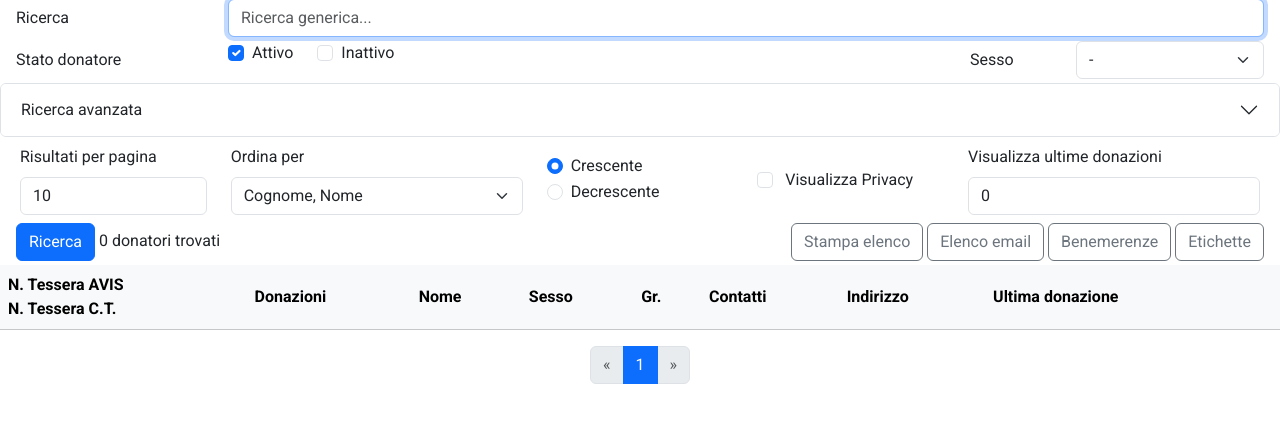
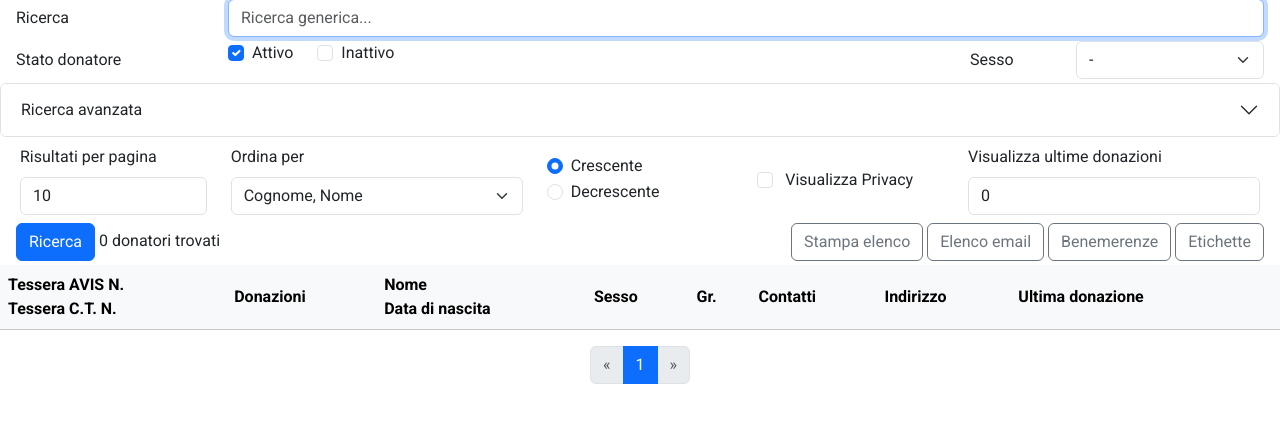
Before and after one commit to dennybiasiolli/gestione-donatori, a Django app: page /donatori/ in a window 1280 px wide. Shown: the part 65-488 px from the top of the page. Run offline with Django 4.2, Linux system fonts and the light colour scheme; the visitor is signed in with stand-in values (Sample User, id 1); data comes from the database, SQL or seed files in the repository; data that the repository does not hold is empty; some libraries are stand-ins or nearby versions.

Commit message:
donatore_list: aggiunta data di nascita alla visualizzazione e alle stampe

```diff
--- a/avis/templates/avis/donatore_detail.html
+++ b/avis/templates/avis/donatore_detail.html
@@ -43,7 +43,7 @@
                 {% endif %} -->
             </div>
             <div class="col-4 text-center">
-                N. Tessera AVIS {{ donatore.num_tessera_avis }}
+                Tessera AVIS N. {{ donatore.num_tessera_avis }}
             </div>
         </div>
     </div>
--- a/avis/templates/avis/donatore_list.html
+++ b/avis/templates/avis/donatore_list.html
@@ -351,11 +351,14 @@
     <thead class="table-light">
         <tr>
             <th scope="col" class="align-middle">
-                N. Tessera AVIS<br>
-                N. Tessera C.T.
+                Tessera AVIS N.<br>
+                Tessera C.T. N.
             </th>
             <th scope="col" class="align-middle">Donazioni</th>
-            <th scope="col" class="align-middle">Nome</th>
+            <th scope="col" class="align-middle">
+                Nome<br>
+                Data di nascita
+            </th>
             <th scope="col" class="align-middle">Sesso</th>
             <th scope="col" class="align-middle">Gr.</th>
             <th scope="col" class="align-middle">Contatti</th>
@@ -387,6 +390,10 @@
                 <a href="{% url 'donatore' pk=donatore.pk %}">
                     {{ donatore.cognome }} {{ donatore.nome }}
                 </a>
+                <br>
+                {% if donatore.data_nascita %}
+                {{ donatore.data_nascita | date:'d/m/Y' }}
+                {% endif %}
                 {% if show_privacy_check %}
                 <br>
                 <span class="ps-2">
--- a/avis/templates/avis/includes/donatore_riga.html
+++ b/avis/templates/avis/includes/donatore_riga.html
@@ -9,6 +9,10 @@
         <a href="{% url 'donatore' pk=donatore.pk %}">
             {{ donatore.cognome }} {{ donatore.nome }}
         </a>
+        <br>
+        {% if donatore.data_nascita %}
+        {{ donatore.data_nascita | date:'d/m/Y' }}
+        {% endif %}
     </td>
     <td>{{ donatore.sesso.codice }}</td>
     <td>
```
Also changed, not shown: avis/templates/avis/donatore_list_elenco.html (+6 -3 lines).
